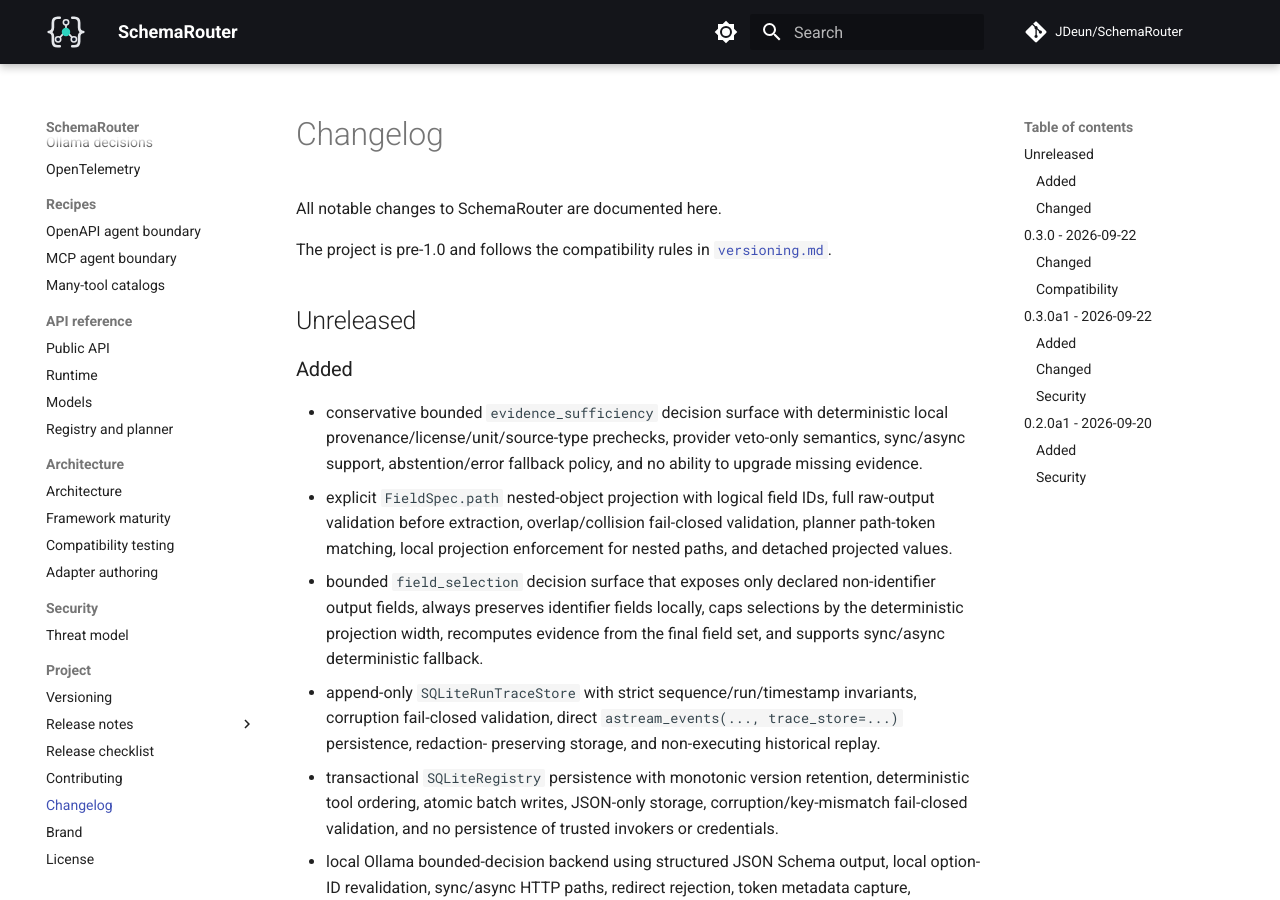
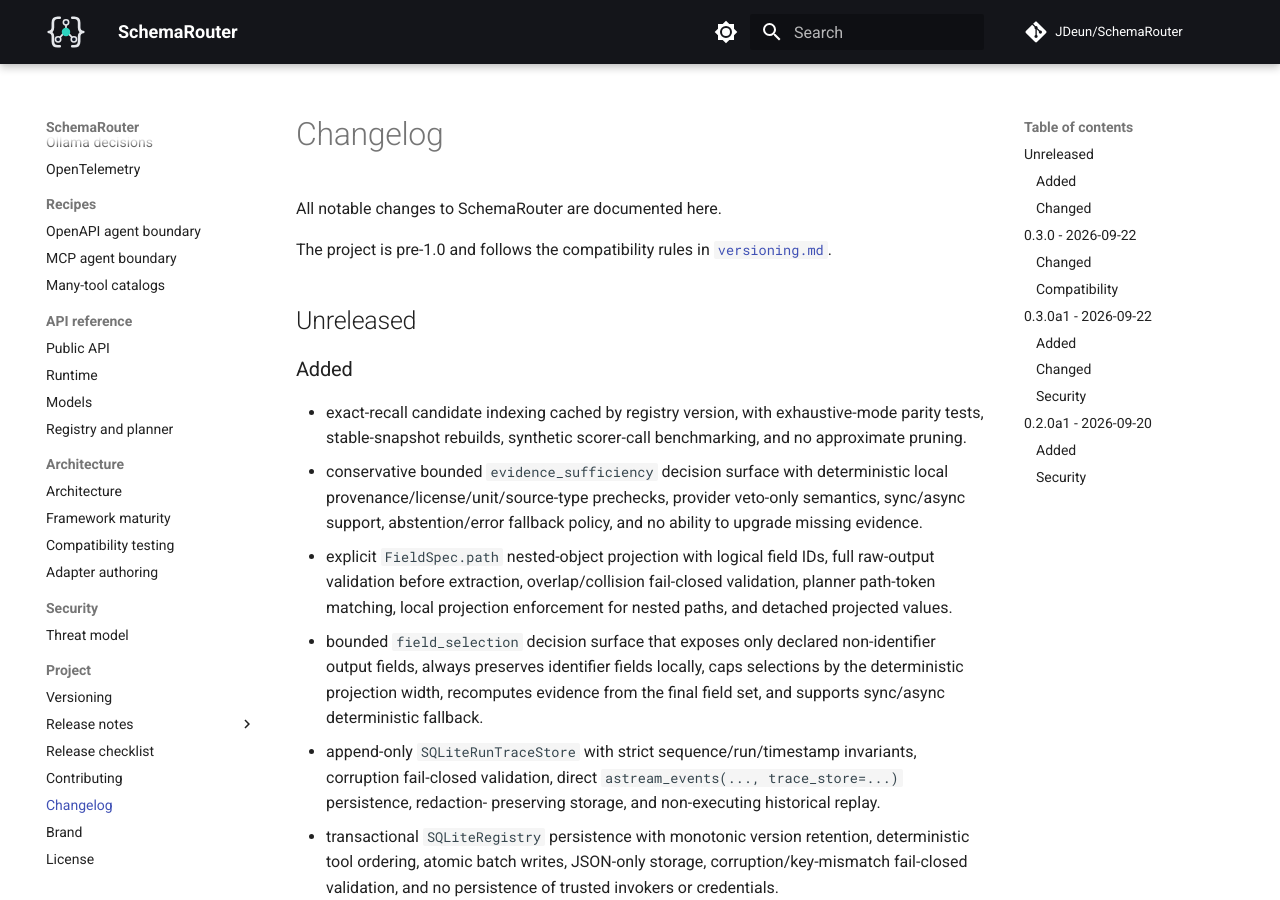
Before and after one commit to JDeun/SchemaRouter, an MkDocs documentation site: the page built from docs/changelog.md, in a window 1280 px wide and 900 px high. Built offline with MkDocs 1.6.1 and Material for MkDocs 9.7.7, drawn with Linux system fonts in a browser that asks for light colours; comment, search, counter and statistics services are not loaded.

Commit message:
docs: record candidate indexing

```diff
--- a/docs/changelog.md
+++ b/docs/changelog.md
@@ -9,6 +9,8 @@
 
 ### Added
 
+- exact-recall candidate indexing cached by registry version, with exhaustive-mode parity tests,
+  stable-snapshot rebuilds, synthetic scorer-call benchmarking, and no approximate pruning.
 - conservative bounded `evidence_sufficiency` decision surface with deterministic local
   provenance/license/unit/source-type prechecks, provider veto-only semantics, sync/async support,
   abstention/error fallback policy, and no ability to upgrade missing evidence.
```
